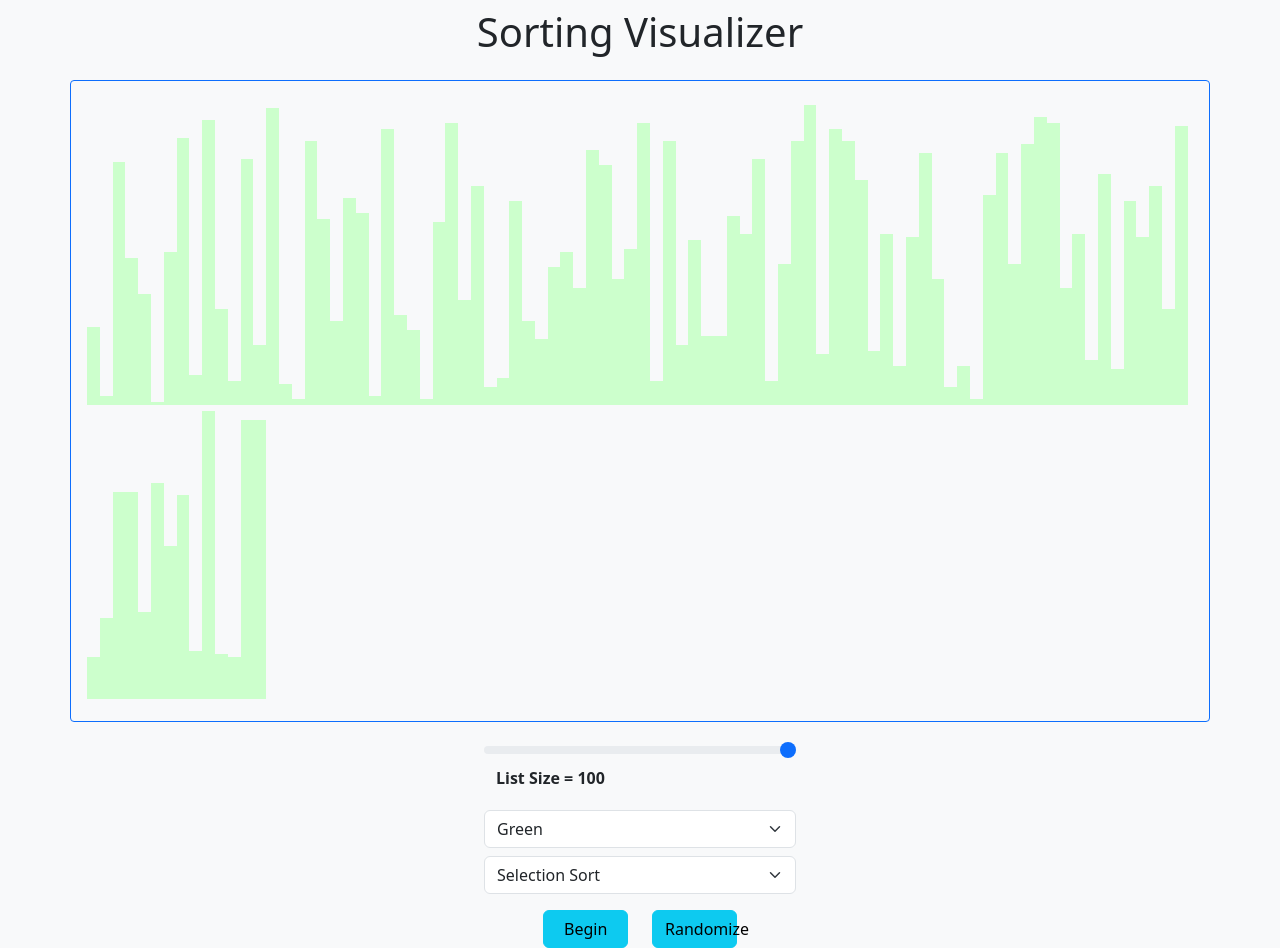
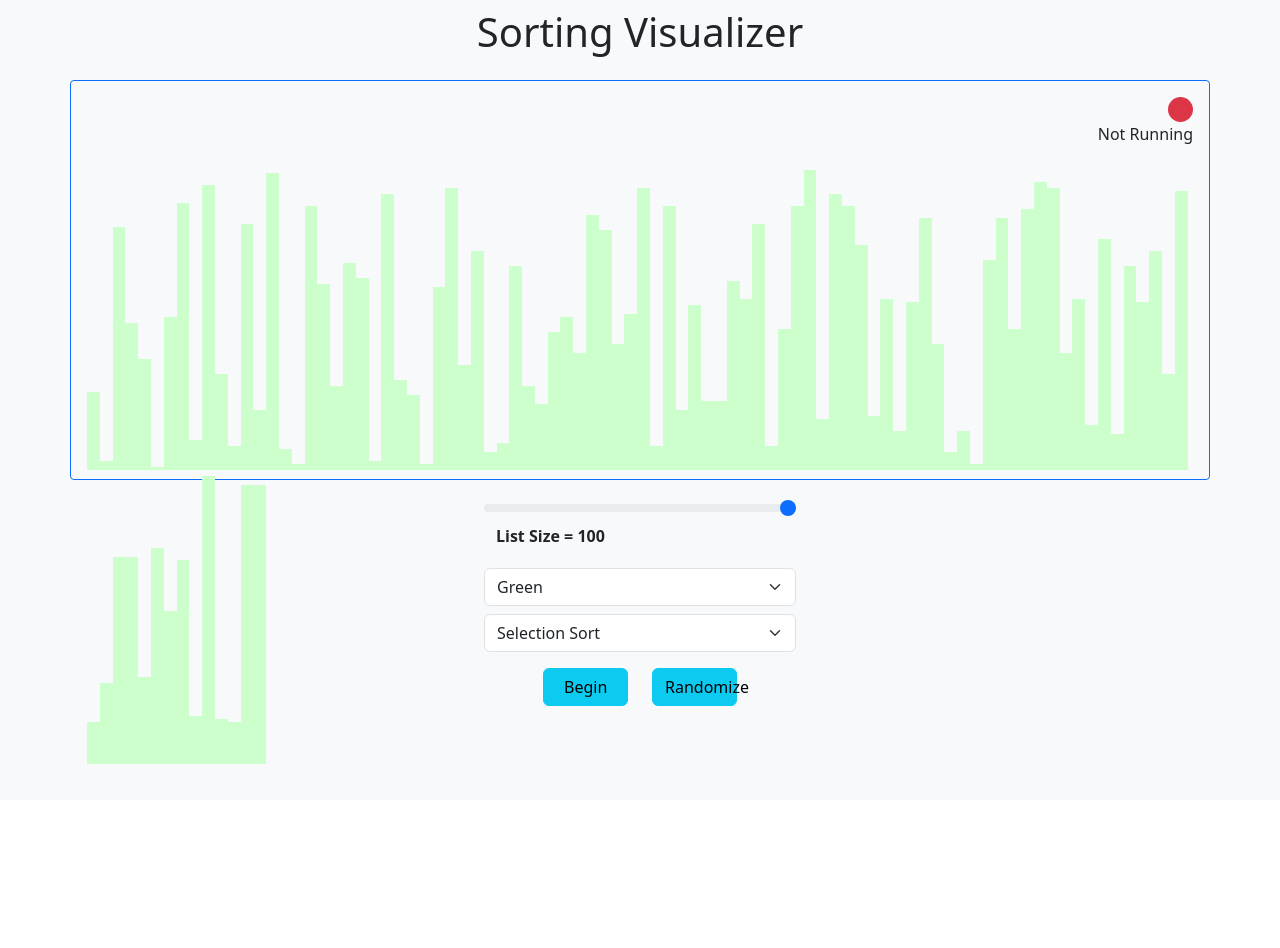
Before and after one commit to nbill404/Sorting-Visualizer, a React (Vite) app: page / in a window 1280 px wide. After the commit the page ends 800 px from the top, so only its background shows below. Built offline with nearby package versions, Linux system fonts and the light colour scheme.

Commit message:
Code Refactoring

```diff
--- a/src/App.tsx
+++ b/src/App.tsx
@@ -30,13 +30,13 @@ export default function App () {
   const [barColour, setBarColour] = useState("#cfc");
   const [nums, setNums] = useState(randomize(100, 100));
   const [highlighted, setHighlighted] = useState([-1, -1]);
-  const [isDisabled, setIsDisabled] = useState(false);
+  const [isRunning, setIsRunning] = useState(false);
   const [sortFunc, setSortFunc] = useState("selectionsort");
 
   useEffect(() => {
     let mounted = true;
 
-    if (isDisabled) {
+    if (isRunning) {
       (async () => {
         let l = Object.assign([], nums.slice(-sortSize));
         const generator = getSort(sortFunc, l);
@@ -52,20 +52,20 @@ export default function App () {
         }
 
         setHighlighted([-1, -1]);
-        setIsDisabled(false);
+        setIsRunning(false);
       })();
     }
 
     return () => mounted = false;
 
-  }, [isDisabled]);
+  }, [isRunning]);
 
   useEffect(() =>  {
     setNums(randomize(sortSize, 100));
   }, [sortSize])
 
   const handleSortButton = () => {
-    setIsDisabled(!isDisabled);
+    setIsRunning(!isRunning);
   }
 
   const getSliderValue = (e) => {
@@ -85,40 +85,49 @@ export default function App () {
     setSortFunc(e.target.value);
   }
 
+  var dot = {
+    width: "25px",
+    height: "25px",
+  };
+
   return (
     <html>
-      <body className='bg-light min-vh-100'>
-        <div className='p-0 m-0'>
+      <body className='bg-light vh-100'>
+        <div className='h-100'>
+
           <h1 className='text-center pt-2'>Sorting Visualizer</h1>
-          <div className="container border border-primary rounded-1 mt-4 px-3 pb-3 h-100">
+
+          <div className="container border border-primary rounded-1 mt-4 p-3 h-50">
+            <div className={(isRunning ? 'bg-success': 'bg-danger') + ' rounded-circle position-sticky start-100'} style={dot}/>
+            <p className='text-end'>{isRunning ? "Running: " + sortFunc : "Not Running"}</p>
             <Bars nums={nums} colour={barColour} size={sortSize} highlight={highlighted}/>
           </div>
+
           <div className='container w-25 p-3'>
-            <div>
               <div className='row'>
-                  <Slider sliderDisabled={isDisabled} changeEvent={getSliderValue}/>
+                  <Slider sliderDisabled={isRunning} changeEvent={getSliderValue}/>
               </div>
               <div className='row pt-1'>
                 <p className='fw-semibold'>List Size = {sortSize}</p>
               </div>
               <div className='row pt-1'>
-                  <Select listValues={selectColours} changeEvent={handleSelectColour} selectDisabled={isDisabled}/>
+                  <Select listValues={selectColours} changeEvent={handleSelectColour} selectDisabled={isRunning}/>
               </div>
                 <div className='row pt-2'>
-                  <Select listValues={selectSorts} changeEvent={handleSelectSort} selectDisabled={isDisabled}/>
+                  <Select listValues={selectSorts} changeEvent={handleSelectSort} selectDisabled={isRunning}/>
                 </div>
               </div>
-            </div>
+
             <div className='row'>
               <div className='col-1 offset-md-5'>
-                <Button text={isDisabled ? "Stop" : "Begin"} clickEvent={handleSortButton} buttonDisabled={false}/>
+                <Button text={isRunning ? "Stop" : "Begin"} clickEvent={handleSortButton} buttonDisabled={false}/>
               </div>
               <div className='col-1'>
-                <Button text="Randomize" clickEvent={handleRandomButton} buttonDisabled={isDisabled}/>
+                <Button text="Randomize" clickEvent={handleRandomButton} buttonDisabled={isRunning}/>
               </div>
             </div>
 
-        </div>
+          </div>
     </body>
   </html>
   );
--- a/src/components/Bar.tsx
+++ b/src/components/Bar.tsx
@@ -10,10 +10,9 @@ export default function Bar({w, h, backgroundColour, idx} : Props) {
         width: w.toString() + "px",
         height: h.toString() + "px",
         background: backgroundColour,
-        display: "inline-block"
     }
 
     return (
-        <div style={properties} id={"bar-" + idx}/>
+        <div className="d-inline-block" style={properties} id={"bar-" + idx}/>
     )
 }
--- a/src/components/Bars.tsx
+++ b/src/components/Bars.tsx
@@ -17,14 +17,11 @@ export default function Bars({colour, size, nums, highlight}: Props) {
     nums = nums.slice(-size);
     let width = getWidth(size);
 
-
     return (
-        <div className="mt-4">
+        <div className="position-sticky mt-4 top-100">
         {nums.map((num, i) =>
-            i === highlight[0] || i === highlight[1]
-            ? <Bar w={width} h={num * 3} backgroundColour={"#f333ff"} idx={i}/>
-            : <Bar w={width} h={num * 3} backgroundColour={colour} idx={i}/>
-            )}
+            <Bar w={width} h={num * 3} backgroundColour={i === highlight[0] || i === highlight[1] ? "#f333ff" : colour} idx={i}/>
+        )}
         </div>
     )
 }
```
Also changed, not shown: 1 other file (tests, documents, lock files or other folders).
